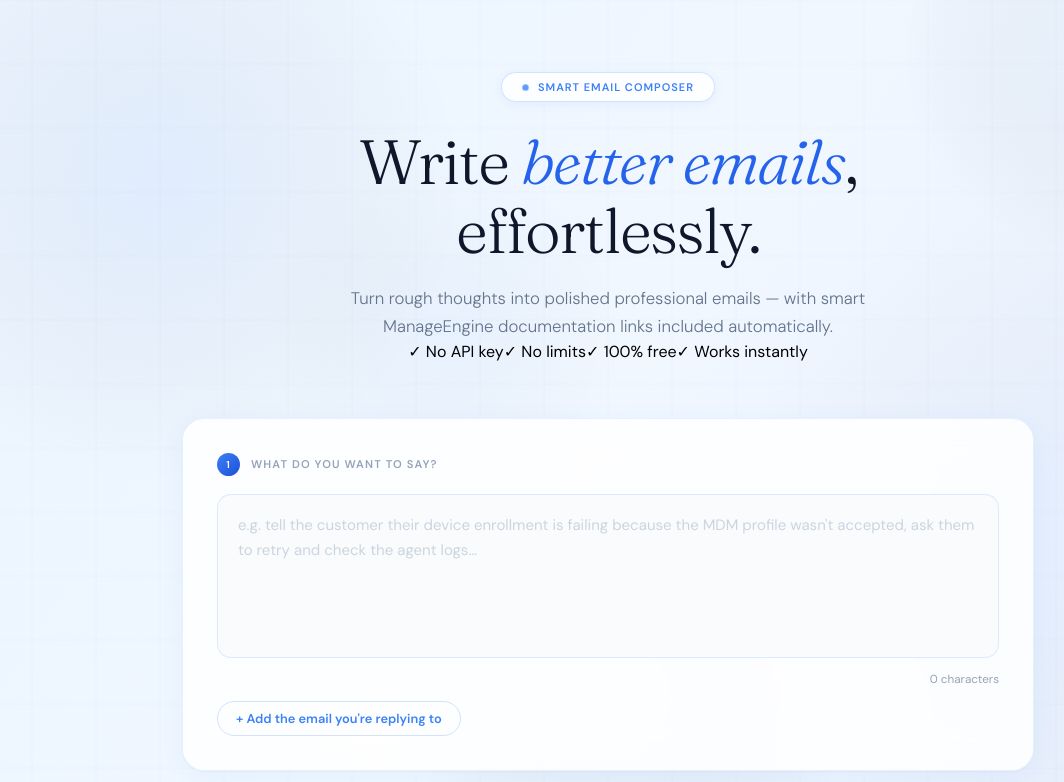
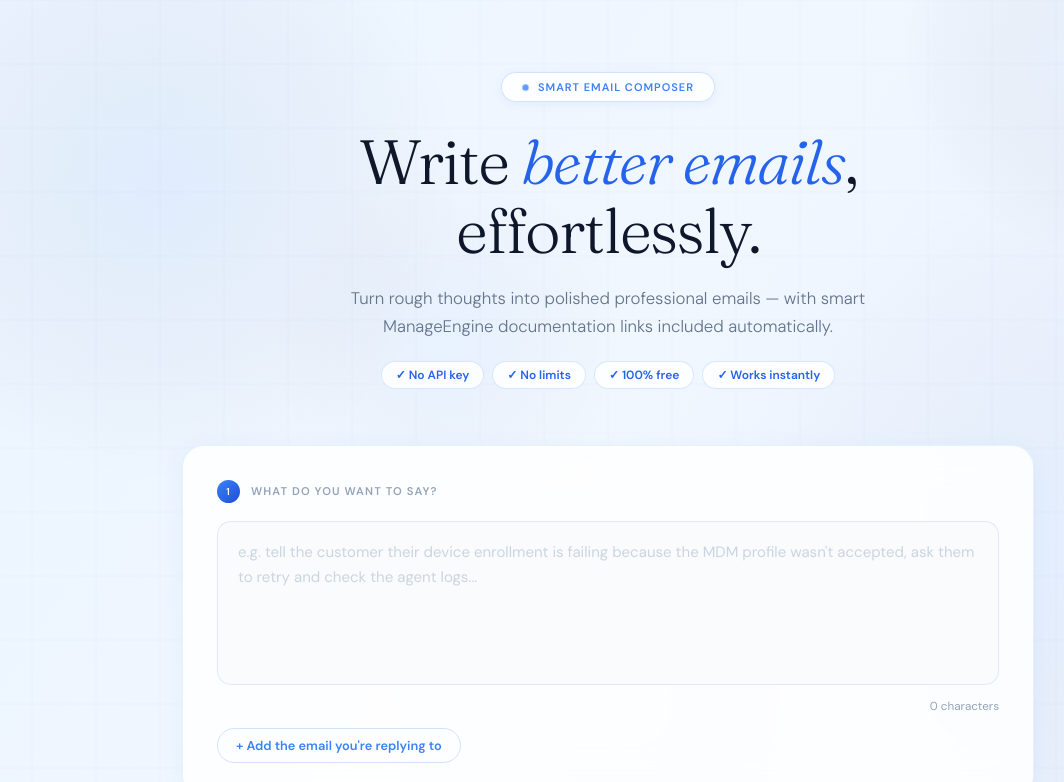
Before and after one commit to venketbalaji1997-byte/Email-Composer, a React (Vite) app: page / in a window 1280 px wide. Shown: the top 782 px of the page, without its empty margins (32-1096 px from the left). Built offline with nearby package versions, Linux system fonts and the light colour scheme.

Commit message:
Add styles for pills and pill components

```diff
--- a/App.module.css
+++ b/App.module.css
@@ -80,6 +80,25 @@
   max-width: 520px;
   margin-left: auto;
   margin-right: auto;
+}
+
+.pills {
+  display: flex;
+  flex-wrap: wrap;
+  justify-content: center;
+  gap: 8px;
+  margin-top: 20px;
+}
+
+.pill {
+  background: rgba(255,255,255,0.85);
+  border: 1px solid rgba(59,130,246,0.18);
+  border-radius: 100px;
+  padding: 5px 14px;
+  font-size: 0.75rem;
+  font-weight: 600;
+  color: #2563EB;
+  backdrop-filter: blur(6px);
 }
 
 /* ── Card ── */
```
